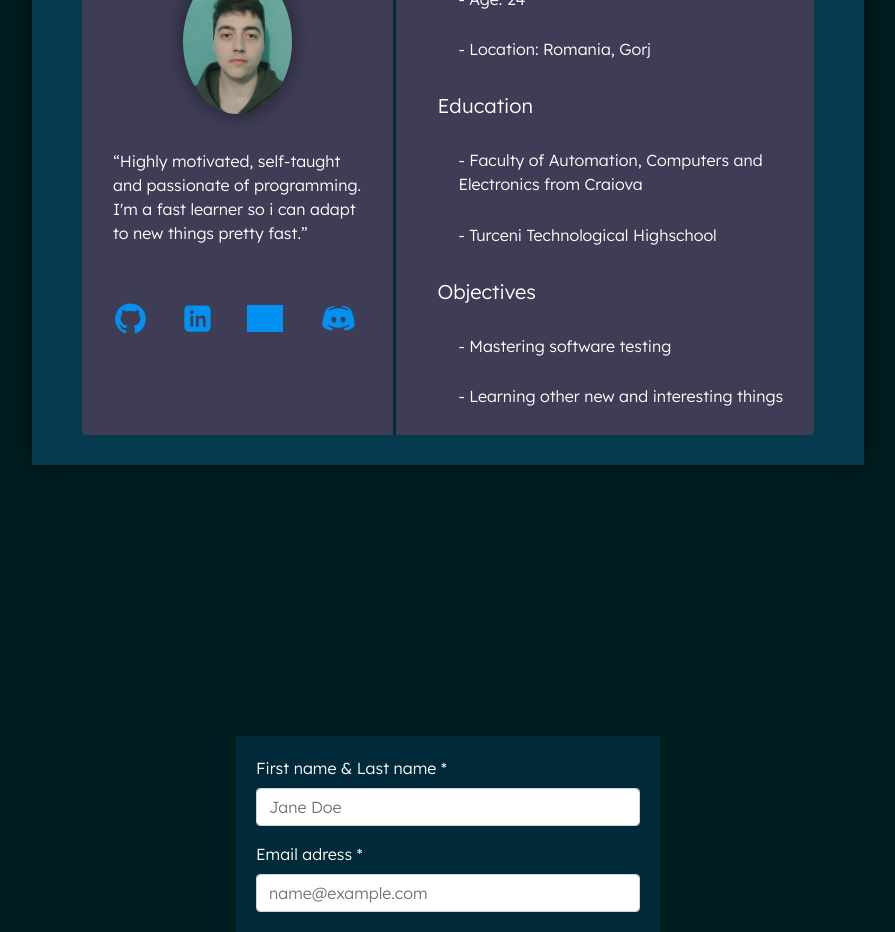
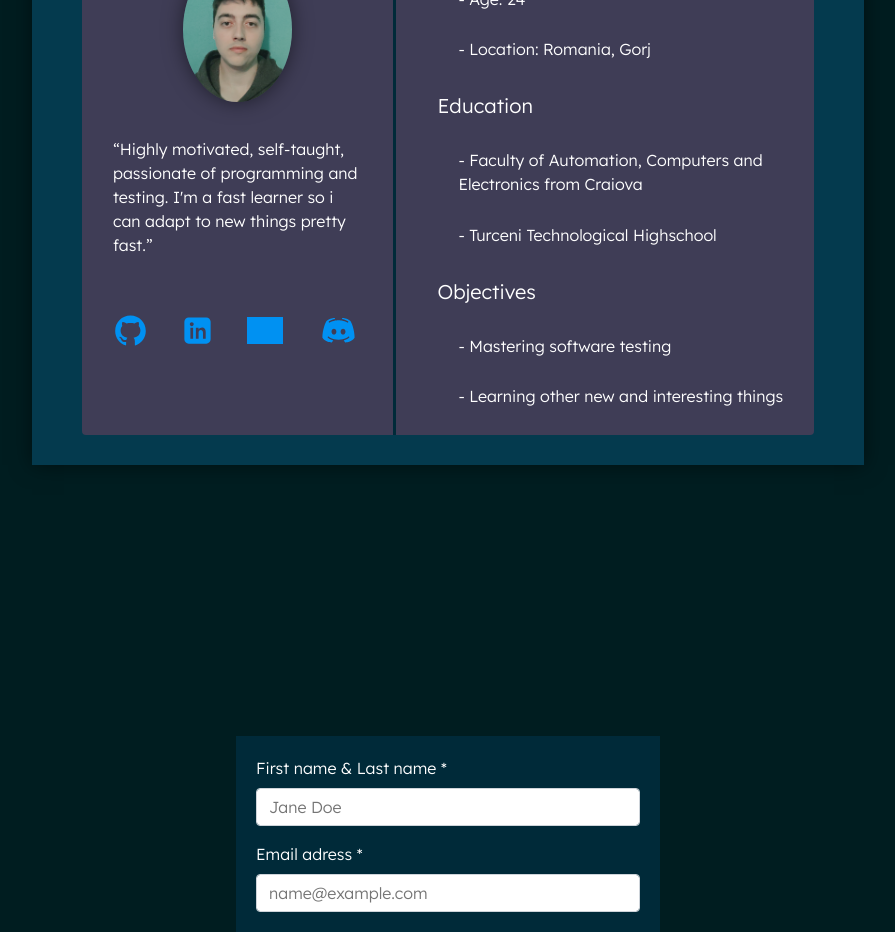
Before and after one commit to boltex33/portfolio, a React (Create React App) app: page / in a window 1280 px wide. Shown: the part 1080-2012 px from the top of the page, without its empty margins (192-1087 px from the left). Built offline with nearby package versions, Linux system fonts and the light colour scheme; grey boxes are pictures that could not be loaded; a web font is replaced by a local one.

Commit message:
info-update

```diff
--- a/src/components/About.js
+++ b/src/components/About.js
@@ -21,7 +21,7 @@ function About() {
           <img className="img-profile" src={profile} alt="profile" />
           <h5>
             <q>
-              Highly motivated, self-taught and passionate of programming. I'm a fast learner so i can adapt to new things pretty fast.
+              Highly motivated, self-taught, passionate of programming and testing. I'm a fast learner so i can adapt to new things pretty fast.
             </q>
           </h5>
           <h6>
```
Also changed, not shown: 1 other file (tests, documents, lock files or other folders).
